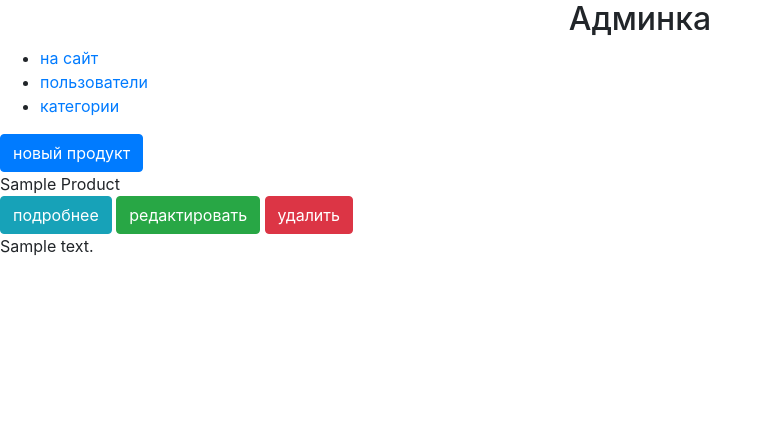
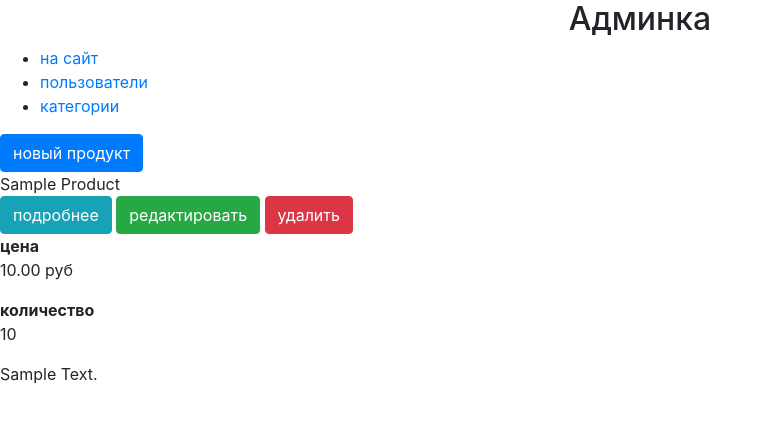
Before and after one commit to broocklyn/geekshop, a Django app: page /myadmin/productcategory/products/1/ in a window 1280 px wide. Shown: the top 423 px of the page, without its empty margins (0-772 px from the left). Run offline with Django 3.2, Linux system fonts and the light colour scheme; a user stored in the database is signed in; tables that the repository leaves empty hold one stand-in row (values such as "Sample post"); some libraries are stand-ins or nearby versions.

Commit message:
cosmetic fixes

```diff
--- a/adminapp/templates/adminapp/product_list.html
+++ b/adminapp/templates/adminapp/product_list.html
@@ -26,9 +26,16 @@
                 удалить
             </a>
         </div>
-                <div class="category_desc">
-                    {{ object.description }}
+        <div class="summary">
+            <b>цена</b>
+            <p>{{ object.price }} руб</p>
+            <b>количество</b>
+            <p>{{ object.quantity }}</p>
         </div>
+        <div class="product_desc">
+            {{ object.short_desc|title }}
+        </div>
+
     </div>
     {% endfor %}
 </div>
```
Lines whose indentation alone changed are shown as unchanged.
